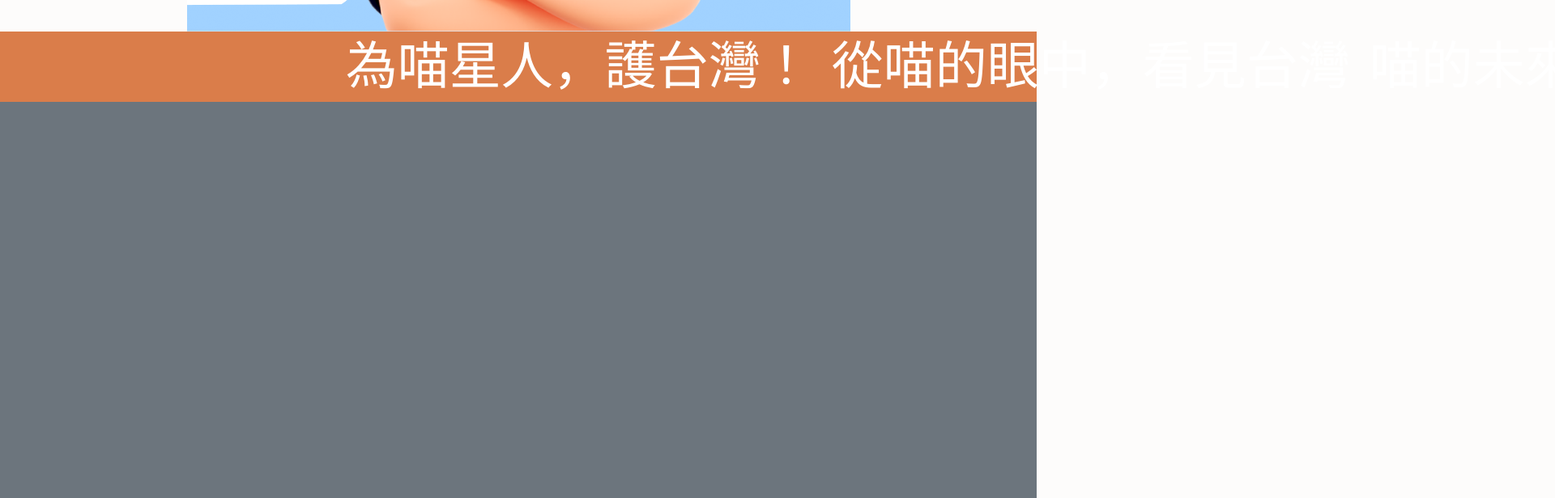
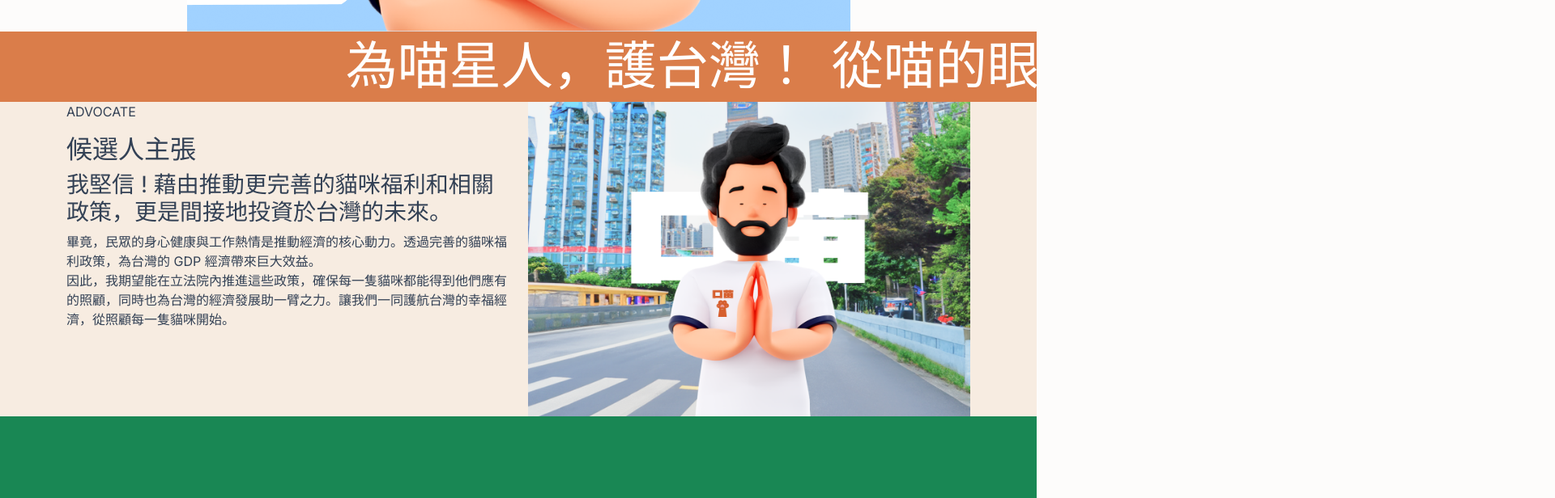
Before and after one commit to AndersonShen2020/theF2E-1, a Vue app: page / in a window 1280 px wide. Shown: the part 1000-1616 px from the top of the page at 81% size, 1920 px wide, since content can reach past the window. Built offline with nearby package versions, Linux system fonts and the light colour scheme.

Commit message:
fix: 修正跑馬燈的 overflow-hidden 錯誤

```diff
--- a/src/views/IndexView.vue
+++ b/src/views/IndexView.vue
@@ -33,7 +33,7 @@
     </div>
   </div>
   <!-- 為喵星人，護台灣！ 從喵的眼中，看見台灣 喵的未來，人的希望 -->
-  <div class="bg-primary overflow-hiddene">
+  <div class="bg-primary overflow-hidden">
     <ul class="list-unstyled lh-105 text-white font-mantou marquee d-flex gap-6 text-nowrap mb-0 position-relative">
       <li>為喵星人，護台灣！</li>
       <li>從喵的眼中，看見台灣</li>
@@ -41,7 +41,25 @@
     </ul>
   </div>
   <!-- 候選人主張 -->
-  <div class="vh-100 bg-secondary" id="2"></div>
+  <div class="bg-theme-2" id="2">
+    <div class="container">
+      <div class="row">
+        <div class="col-lg-6 col-12">
+          <p>ADVOCATE</p>
+          <h2>候選人主張</h2>
+          <h3>我堅信 ! 藉由推動更完善的貓咪福利和相關政策，更是間接地投資於台灣的未來。</h3>
+          <p>
+            畢竟，民眾的身心健康與工作熱情是推動經濟的核心動力。透過完善的貓咪福利政策，為台灣的 GDP 經濟帶來巨大效益。
+            <br />
+            因此，我期望能在立法院內推進這些政策，確保每一隻貓咪都能得到他們應有的照顧，同時也為台灣的經濟發展助一臂之力。讓我們一同護航台灣的幸福經濟，從照顧每一隻貓咪開始。
+          </p>
+        </div>
+        <div class="col-lg-6 col-12">
+          <img class="img-fluid" src="../assets/images/pictures/image 8.webp" alt="advocate" />
+        </div>
+      </div>
+    </div>
+  </div>
   <!-- 最新活動 -->
   <div class="vh-100 bg-success" id="3"></div>
   <!-- 政策議題 -->
```
